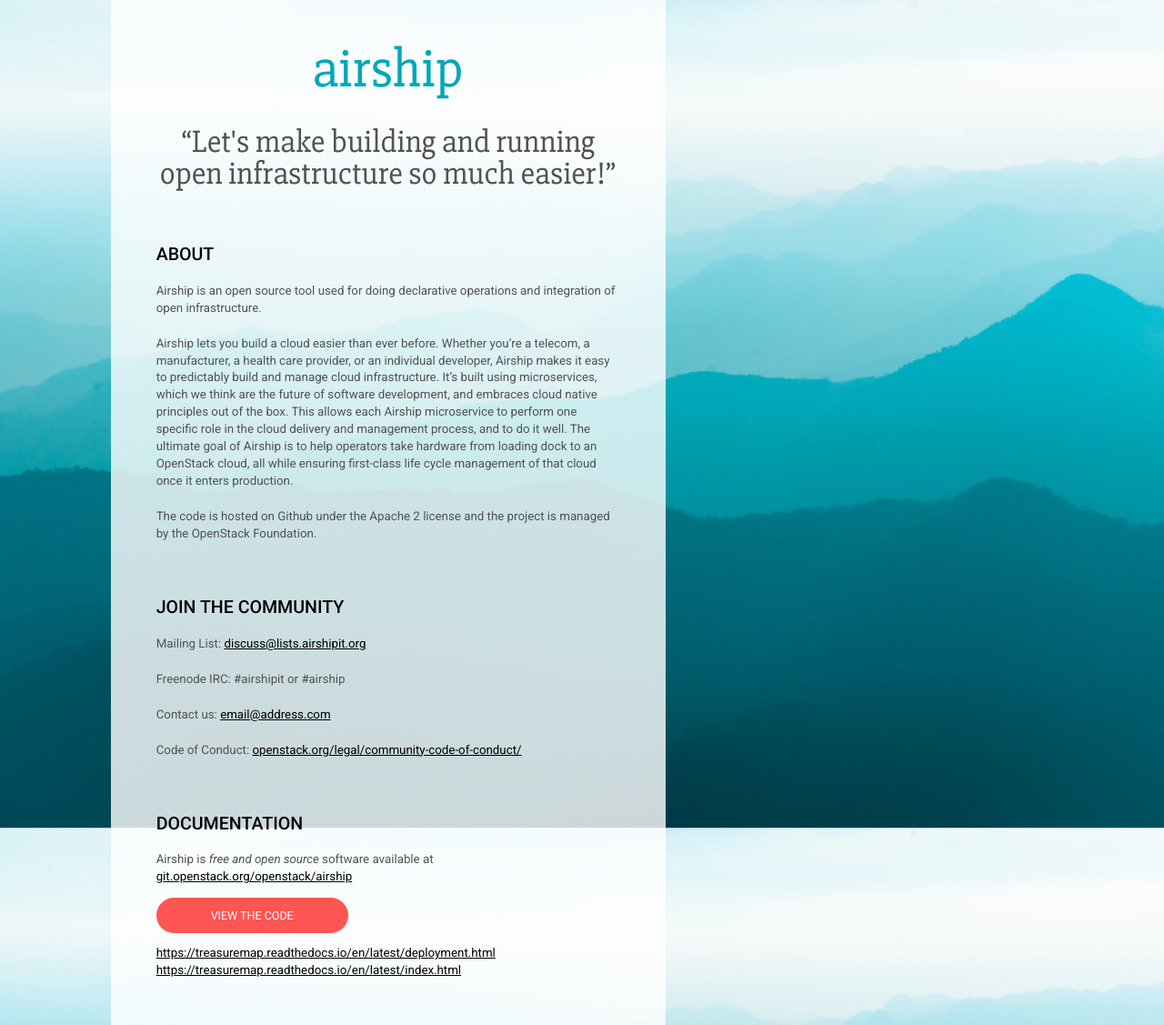
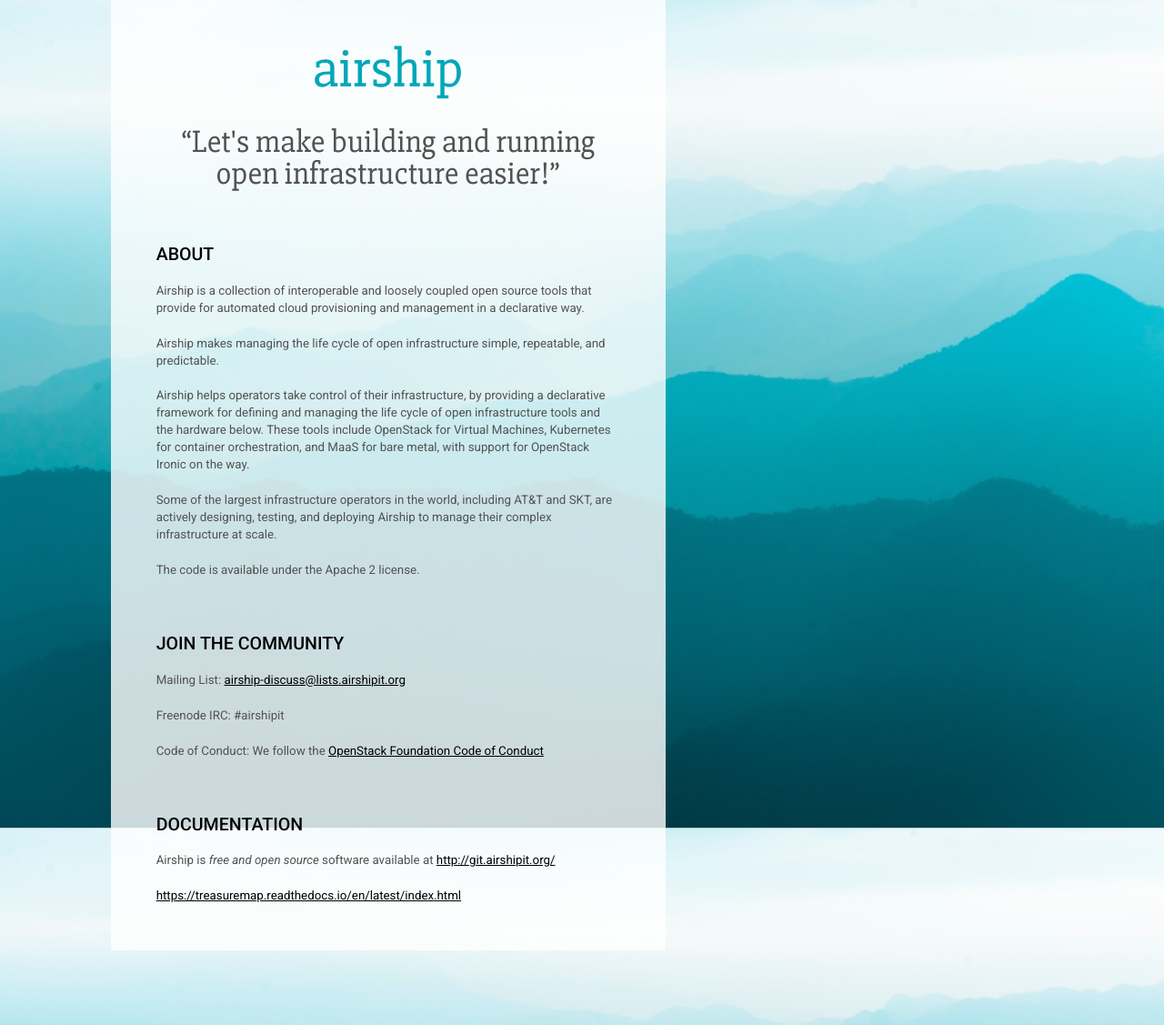
Before and after one commit to iamweswilson/airship-landing, a Jekyll site: the page built from index.html, in a window 1280 px wide. Shown: the whole page at 91% size. Built offline with Jekyll 4.4.1, drawn with Linux system fonts in a browser that asks for light colours.

Commit message:
Updating initial content of homepage

```diff
--- a/index.html
+++ b/index.html
@@ -13,42 +13,43 @@
                         <img class="brand" src="/img/temp-logo.svg" alt="">
                     </div>
                     <div class="quote-wrapper">
-                        <div class="quote">“Let's make building and running open infrastructure so much easier!”</div>
+                        <div class="quote">“Let's make building and running open infrastructure easier!”</div>
                     </div>
                     <h2>About</h2>
                     <p>
-                        Airship is an open source tool used for doing declarative operations and integration of open infrastructure.
+                        Airship is a collection of interoperable and loosely coupled open source tools that provide for automated cloud provisioning and management in a declarative way.
                     </p>
                     <p>
-                        Airship lets you build a cloud easier than ever before. Whether you’re a telecom, a manufacturer, a health care provider, or an individual developer, Airship makes it easy to predictably build and manage cloud infrastructure. It’s built using microservices, which we think are the future of software development, and embraces cloud native principles out of the box. This allows each Airship microservice to perform one specific role in the cloud delivery and management process, and to do it well. The ultimate goal of Airship is to help operators take hardware from loading dock to an OpenStack cloud, all while ensuring first-class life cycle management of that cloud once it enters production.
+                        Airship makes managing the life cycle of open infrastructure simple, repeatable, and predictable.
                     </p>
                     <p>
-                        The code is hosted on Github under the Apache 2 license and the project is managed by the OpenStack Foundation.
+                        Airship helps operators take control of their infrastructure, by providing a declarative framework for defining and managing the life cycle of open infrastructure tools and the hardware below. These tools include OpenStack for Virtual Machines, Kubernetes for container orchestration, and MaaS for bare metal, with support for OpenStack Ironic on the way.
+                    </p>
+                    <p>
+                        Some of the largest infrastructure operators in the world, including AT&T and SKT, are actively designing, testing, and deploying Airship to manage their complex infrastructure at scale.
+                    </p>
+                    <p>
+                        The code is available under the Apache 2 license.
                     </p>
                     <h2>Join The Community</h2>
                     <p>
-                        Mailing List: <a href="#">discuss@lists.airshipit.org</a>
+                        Mailing List: <a href="mailto:airship-discuss@lists.airshipit.org">airship-discuss@lists.airshipit.org</a>
                     </p>
                     <p>
-                        Freenode IRC: #airshipit or #airship
+                        Freenode IRC: #airshipit
                     </p>
                     <p>
-                        Contact us: <a href="mailto:email@address.com">email@address.com</a>
-                    </p>
-                    <p>
-                        Code of Conduct: <a href="openstack.org/legal/community-code-of-conduct/">openstack.org/legal/community-code-of-conduct/</a>
+                        Code of Conduct: We follow the <a href="openstack.org/legal/community-code-of-conduct/">OpenStack Foundation Code of Conduct</a>
                     </p>
                     <h2>Documentation</h2>
                     <p>
-                        Airship is <i>free and open source</i> software available at <a href="git.openstack.org/openstack/airship">git.openstack.org/openstack/airship</a>
-                    </p>
+                        Airship is <i>free and open source</i> software available at <a href="http://git.airshipit.org/">http://git.airshipit.org/</a>
+                    </p><!--
                     <p>
                         <a href="#" class="main-button">View the code</a>
-                    </p>
+                    </p>-->
                     <p>
-                            <a href="https://treasuremap.readthedocs.io/en/latest/deployment.html">https://treasuremap.readthedocs.io/en/latest/deployment.html</a>
-                            <br>
-                            <a href="https://treasuremap.readthedocs.io/en/latest/index.html">https://treasuremap.readthedocs.io/en/latest/index.html</a>
+                        <a href="https://treasuremap.readthedocs.io/en/latest/index.html">https://treasuremap.readthedocs.io/en/latest/index.html</a>
                     </p>
                 </div>
             </div>
```
